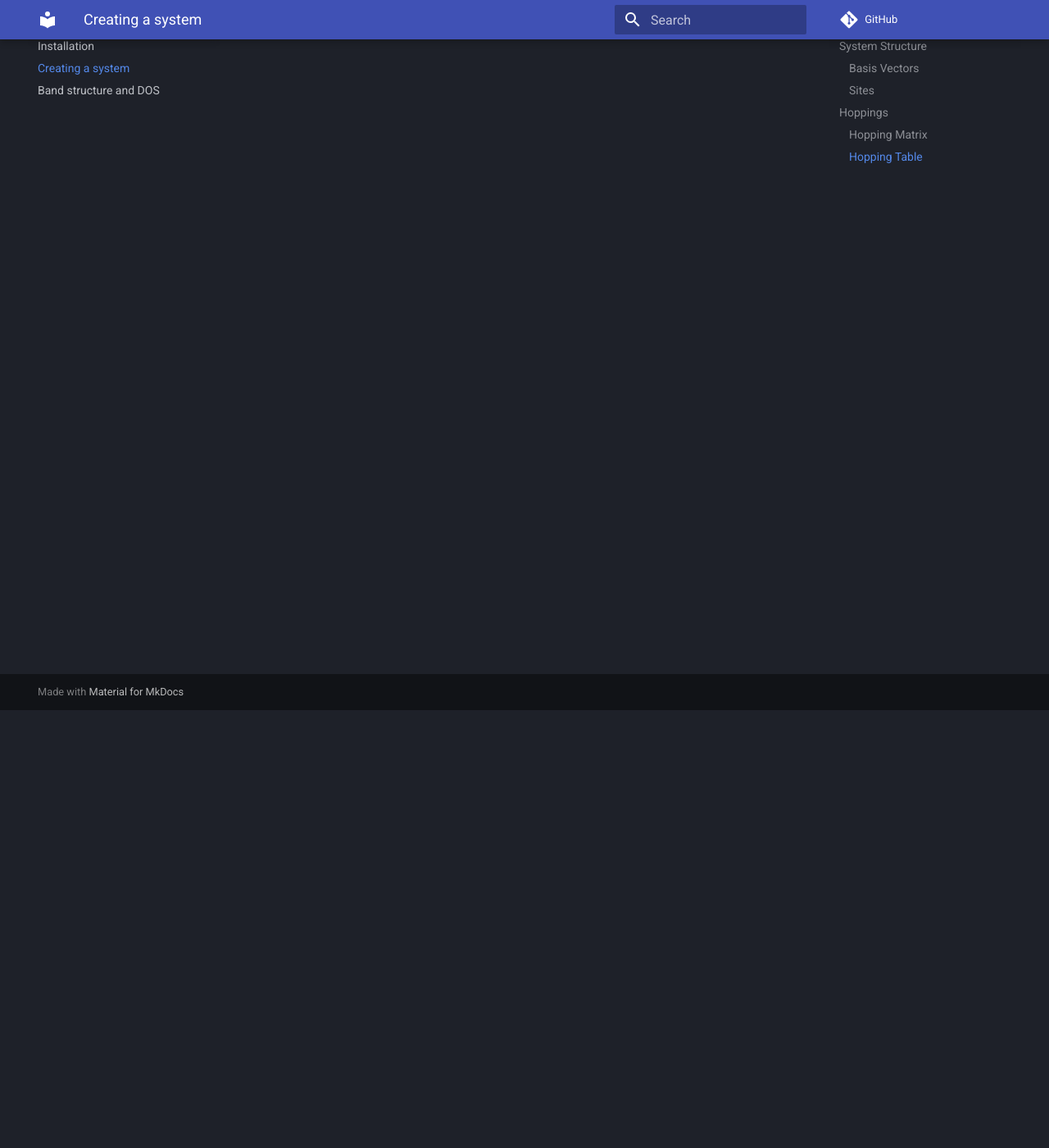
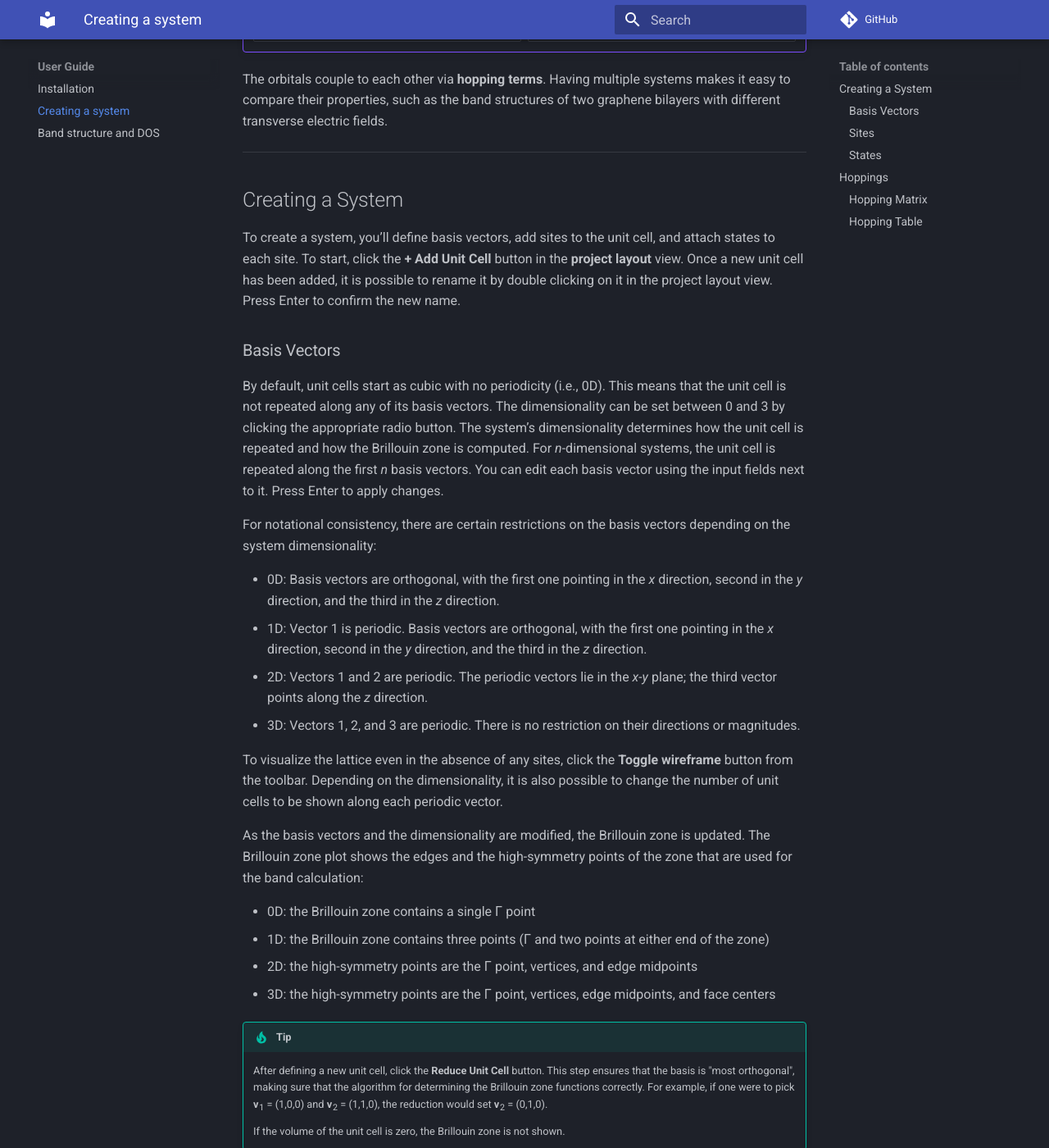
Before and after one commit to rodinalex/TiBi, an MkDocs documentation site: the page built from docs/user_guide/creation.md, in a window 1280 px wide and 1400 px high, scrolled down 534 px. Shown: the whole window at 82% size. Built offline with MkDocs 1.6.1 and Material for MkDocs 9.7.7, drawn with Linux system fonts in a browser that asks for light colours; comment, search, counter and statistics services are not loaded; some of the changed text lies outside the part shown.

Commit message:
Added System Creation docs.

```diff
--- a/docs/user_guide/creation.md
+++ b/docs/user_guide/creation.md
@@ -1,13 +1,89 @@
-# Creating a System
+# Project Structure
 
-## System Structure
+This page describes the structure of a TiBi **project** and explains how to create, modify, and interpret its core components — **systems**, **unit cells**, **sites**, and **states**.
+
+In TiBi, a single **project** can contain multiple **systems**. A **system** consists of a **unit cell** with **sites** (atoms). Each **site** can have an arbitrary number of **states** (orbitals).
+
+!!! example
+    <div class="grid cards" markdown>
+
+    - Graphene (unit cell)
+        - A (site, sublattice A)
+            - pz (state, orbital)
+        - B (site, sublattice B)
+            - pz (state, orbital)
+
+    - BN (unit cell)
+        - B (site, boron)
+            - pz (state, orbital)
+        - N (site, nitrogen)
+            - pz (state, orbital)
+    </div>
+
+
+The orbitals couple to each other via **hopping terms**. Having multiple systems makes it easy to compare their properties, such as the band structures of two graphene bilayers with different transverse electric fields.
+
+---
+
+## Creating a System
+
+To create a system, you’ll define basis vectors, add sites to the unit cell, and attach states to each site. To start, click the **+ Add Unit Cell** button in the **project layout** view. Once a new unit cell has been added, it is possible to rename it by double clicking on it in the project layout view. Press Enter to confirm the new name.
 
 ### Basis Vectors
 
+By default, unit cells start as cubic with no periodicity (i.e., 0D). This means that the unit cell is not repeated along any of its basis vectors. The dimensionality can be set between 0 and 3 by clicking the appropriate radio button. The system’s dimensionality determines how the unit cell is repeated and how the Brillouin zone is computed. For *n*-dimensional systems, the unit cell is repeated along the first *n* basis vectors. You can edit each basis vector using the input fields next to it. Press Enter to apply changes.
+
+For notational consistency, there are certain restrictions on the basis vectors depending on the system dimensionality:
+
+* 0D: Basis vectors are orthogonal, with the first one pointing in the *x* direction, second in the *y* direction, and the third in the *z* direction.
+* 1D: Vector 1 is periodic. Basis vectors are orthogonal, with the first one pointing in the *x* direction, second in the *y* direction, and the third in the *z* direction.
+* 2D: Vectors 1 and 2 are periodic. The periodic vectors lie in the *x-y* plane; the third vector points along the *z* direction.
+* 3D: Vectors 1, 2, and 3 are periodic. There is no restriction on their directions or magnitudes.
+
+To visualize the lattice even in the absence of any sites, click the **Toggle wireframe** button from the toolbar. Depending on the dimensionality, it is also possible to change the number of unit cells to be shown along each periodic vector.
+
+As the basis vectors and the dimensionality are modified, the Brillouin zone is updated. The Brillouin zone plot shows the edges and the high-symmetry points of the zone that are used for the band calculation:
+
+* 0D: the Brillouin zone contains a single Γ point
+* 1D: the Brillouin zone contains three points (Γ and two points at either end of the zone)
+* 2D: the high-symmetry points are the Γ point, vertices, and edge midpoints
+* 3D: the high-symmetry points are the Γ point, vertices, edge midpoints, and face centers
+
+!!! tip
+
+    After defining a new unit cell, click the **Reduce Unit Cell** button. This step ensures that the basis is "most orthogonal", making sure that the algorithm for determining the Brillouin zone functions correctly. For example, if one were to pick **v**~1~ = (1,0,0) and **v**~2~ = (1,1,0), the reduction would set **v**~2~ = (0,1,0).
+
+    If the volume of the unit cell is zero, the Brillouin zone is not shown.
+
 ### Sites
+
+Sites can be added to a selected unit cell by clicking the "+" icon next to its name in the project layout view. The sites can be renamed the same was as the unit cells. In addition to changing a site's name, it is also possible to modify its radius and color. These two properties are entirely cosmetic and their effect can be seen in the system view.
+
+The position of each site inside the unit cell is given by the fractional coordinates **c**~1~, **c**~2~, and **c**~3~, ranging from 0 to 1. As with the color and radius, the position is, strictly speaking, also a cosmetic feature since the coupling between different orbitals is determined by hopping elements, not the physical distance.
+
+### States
+
+States are added to sites by clicking the "+" icon next to the selected site's name. The states can also be renamed, just as unit cells and sites.
+
+!!! note
+    States don’t have an explicit energy parameter. Instead, the diagonal elements of the Hamiltonian (i.e., state energies) are defined as hopping terms from a state to itself. Therefore, the state energies are added when constructing the hopping matrix.
+
+!!! tip
+    States, Sites, and Unit Cells can be deleted by either clicking the trash bin icon when the item or selected, or by pressing Backspace/Del keys.
+
+---
 
 ## Hoppings
 
 ### Hopping Matrix
 
 ### Hopping Table
+
+---
+<!-- ## Summary
+
+- A project can contain multiple systems.
+- Each system contains a unit cell with sites and states.
+- Basis vectors define the geometry and periodicity.
+- Brillouin zone generation depends on dimensionality.
+- Use wireframe view to visualize lattice structure even before adding sites. -->
--- a/mkdocs.yml
+++ b/mkdocs.yml
@@ -43,3 +43,7 @@ markdown_extensions:
   - pymdownx.highlight
   - pymdownx.inlinehilite
   - pymdownx.snippets
+  - pymdownx.tilde
+  - pymdownx.caret
+  - attr_list
+  - md_in_html
```
Also changed, not shown: docs/user_guide/install.md (+42 -17 lines).
